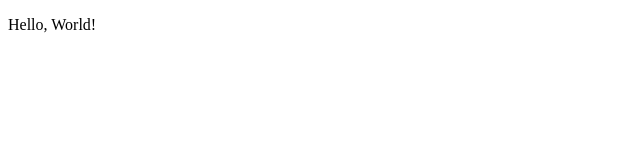
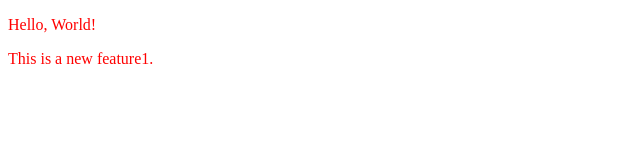
Before and after one commit to rummanislam/local_repo, a plain HTML site: page index.html in a window 1280 px wide. Shown: the whole page, without its empty margins (0-640 px from the left). Drawn offline with Linux system fonts and the light colour scheme.

Commit message:
Add a new feature1

```diff
--- a/index.html
+++ b/index.html
@@ -4,8 +4,11 @@
     <meta charset="UTF-8">
     <meta name="viewport" content="width=, initial-scale=1.0">
     <title>Document</title>
+    <link rel="stylesheet" href="style.css">
 </head>
 <body>
     <p>Hello, World!</p>
+    <p>This is a new feature1.</p>
+
 </body>
 </html>
```
